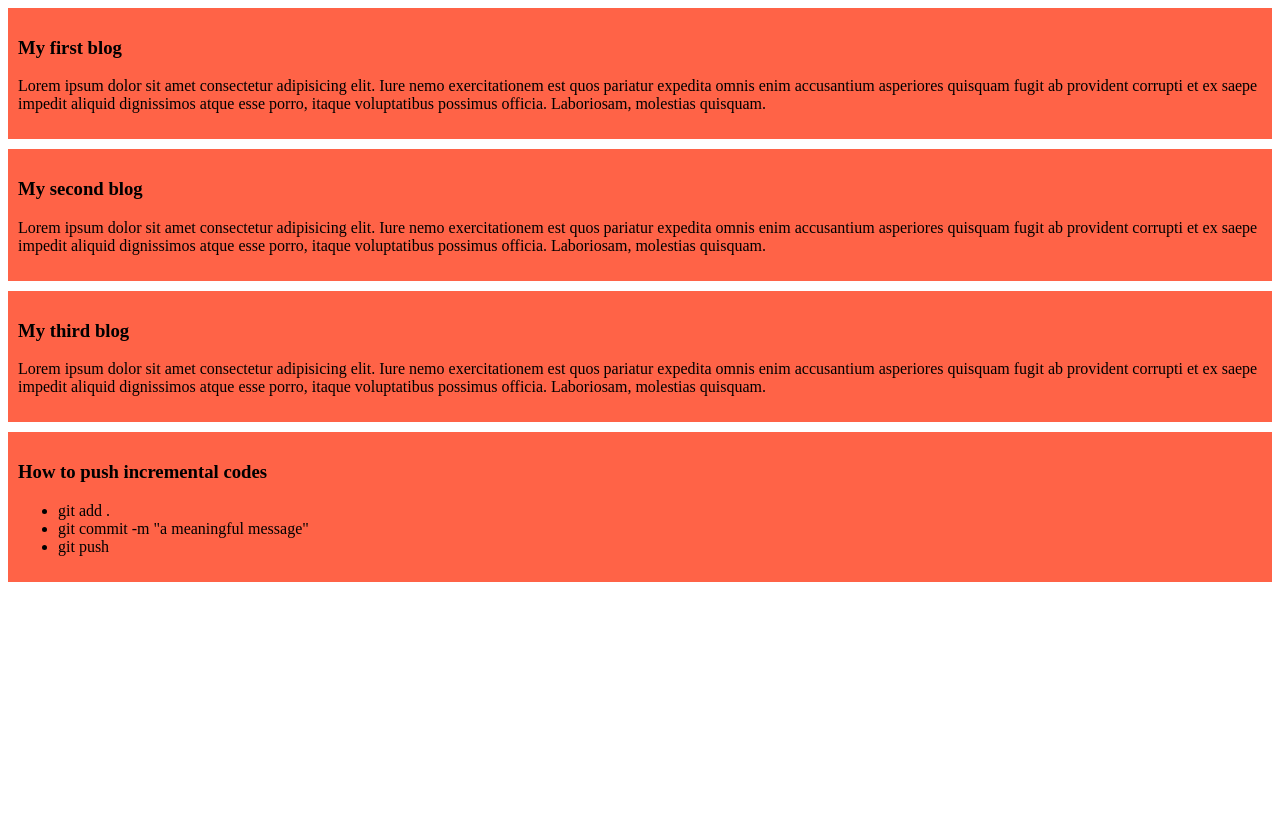
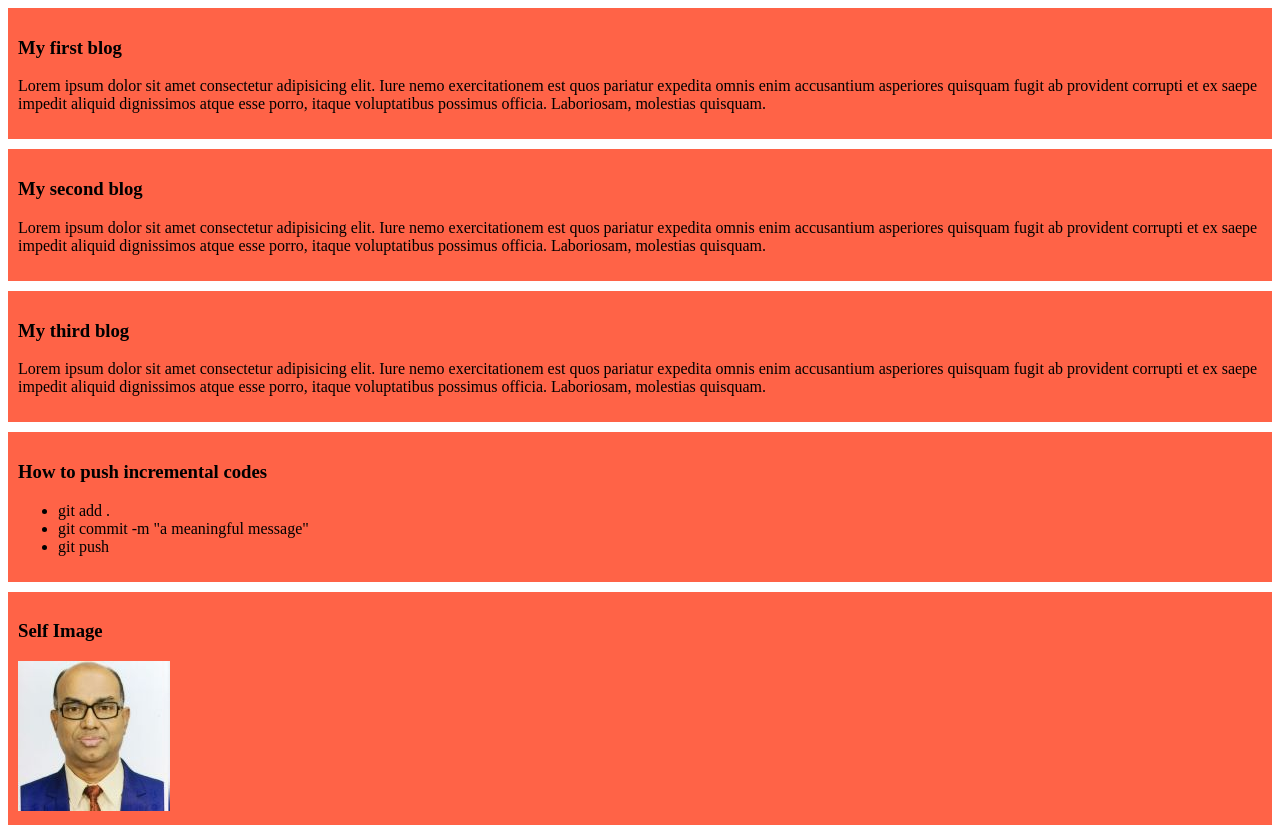
Before and after one commit to mdabualam/my-learning-website, a plain HTML site: page index.html in a window 1280 px wide. Before the commit the page ends 800 px from the top, so only its background shows below. Drawn offline with Linux system fonts and the light colour scheme.

Commit message:
image added

```diff
--- a/index.html
+++ b/index.html
@@ -27,5 +27,9 @@
             <li>git push</li>
         </ul>
     </div>
+    <div>
+        <h3>Self Image</h3>
+        <img class="Self" src="images/Alam1.jpg" alt="">
+    </div>
 </body>
 </html>
--- a/styles/blog.css
+++ b/styles/blog.css
@@ -2,4 +2,5 @@ div{
     background-color: tomato;
     padding: 10px;
     margin-bottom: 10px;
+
 }
```
Also changed, not shown: images/Alam1.jpg (added).
